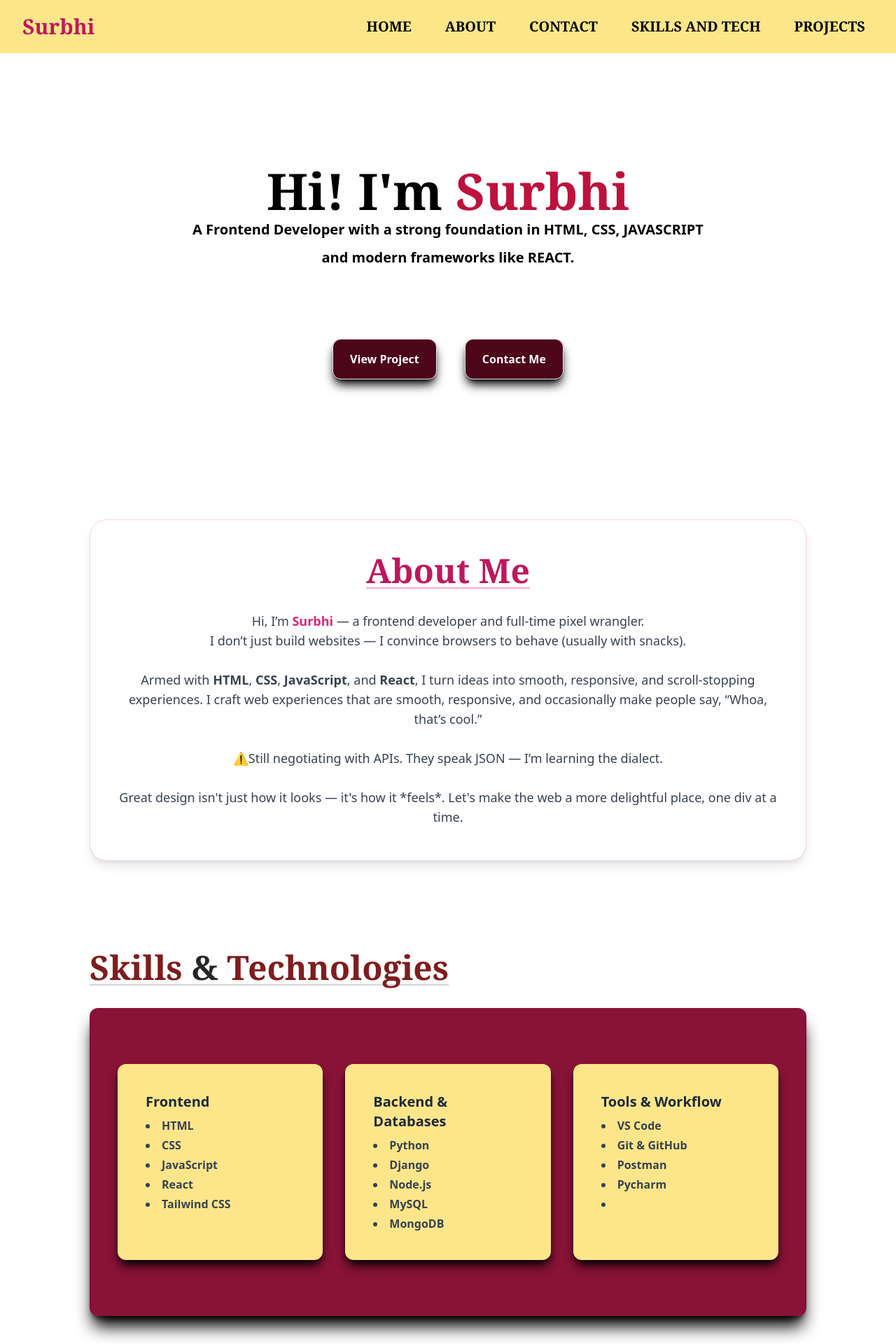
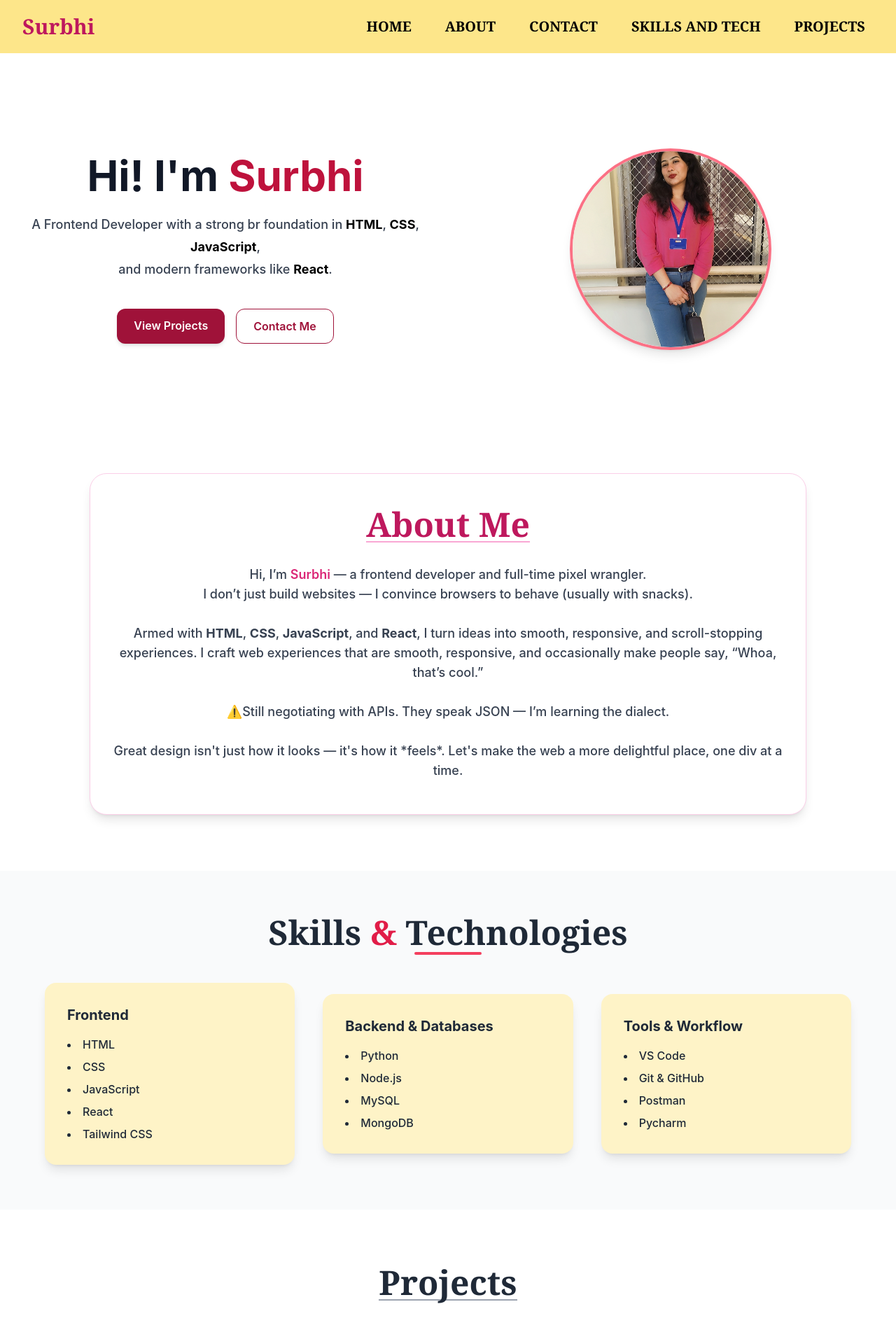
Before and after one commit to surbhi713/portfolio, a React (Vite) app: page /skills in a window 1280 px wide. Shown: the top 1920 px of the page at 70% size. Built offline with nearby package versions, Linux system fonts and the light colour scheme.

Commit message:
change in styling

```diff
--- a/src/index.css
+++ b/src/index.css
@@ -3,3 +3,9 @@
 @tailwind utilities;
 
 @import 'aos/dist/aos.css';
+
+body {
+  font-family: 'Inter', sans-serif;
+  background-color: #ffffff;
+  color: #1f2937; /* Tailwind gray-800 */
+}
--- a/src/section/Home.jsx
+++ b/src/section/Home.jsx
@@ -1,52 +1,77 @@
-import React, { useEffect } from 'react'
+import React, { useEffect } from 'react';
 import 'aos/dist/aos.css';
 import Aos from 'aos';
 import profileImg from '../assets/surbhi.jpg';
 
-
 function Home() {
-    useEffect(()=>{
-      Aos.init({
-        offset:200,
-        duration:800,
-        delay:100,
-        easing:"ease-in-sine"
-      })
-    },[])
-
+  useEffect(() => {
+    Aos.init({
+      offset: 200,
+      duration: 800,
+      delay: 100,
+      easing: 'ease-in-sine',
+    });
+  }, []);
 
   return (
-    <div id='home' className='flex flex-col justify-center items-center gap-8 lg:py-20 py-7 px-3 mt-20
-    '>
-       <div className='flex-1 text-center lg:text-left'>
-        <h1 data-aos="zoom-in" className='lg:text-7xl text-5xl font-serif font-semibold text-center'>Hi! I'm
-             <span className="text-rose-700 hover:text-yellow-900 text-center"> Surbhi</span></h1>
+    <section
+      id="home"
+      className="flex flex-col-reverse lg:flex-row justify-center items-center gap-10 lg:py-24 py-12 px-6 mt-10"
+    >
+      {/* Text Section */}
+      <div className="flex-1 text-center lg:text-center space-y-6">
+        <h1
+          data-aos="zoom-in"
+          className="text-4xl sm:text-5xl lg:text-6xl font-bold text-gray-900"
+        >
+          Hi! I'm{' '}
+          <span className="text-rose-700 hover:text-yellow-900 transition duration-300">
+            Surbhi
+          </span>
+        </h1>
 
-             <p data-aos="zoom-in" data-aos-delay="200"
-             className='justify-center items-center text-center px-4 text-xl font-semibold leading-10'>
-                A Frontend Developer with a strong foundation in <strong>HTML</strong>,
-             <strong> CSS</strong>, <strong>JAVASCRIPT</strong> <br /> and
-                modern frameworks like <strong>REACT.</strong></p>
-                </div>
+        <p
+          data-aos="zoom-in"
+          data-aos-delay="200"
+          className="text-lg text-gray-700 leading-8 font-medium"
+        >
+          A Frontend Developer with a strong br foundation in{' '}
+          <strong className="text-black">HTML</strong>,{' '}
+          <strong className="text-black">CSS</strong>,{' '}
+          <strong className="text-black">JavaScript</strong>, <br /> and modern
+          frameworks like <strong className="text-black">React</strong>.
+        </p>
 
-            <div className='flex gap-10 mt-6 items-end justify-center lg:py-10 px-10 rounded-xl'>
-             <button  className='bg-rose-950  text-white rounded-xl font-semibold
-            border shadow-lg shadow-black p-4 px-6 transform hover:scale-110
+        {/* Buttons */}
+        <div className="flex flex-col sm:flex-row justify-center lg:justify-center gap-4 pt-4">
+          <a
+            href="#projects"
+            className="bg-rose-800 text-white py-3 px-6 rounded-xl font-semibold shadow-md hover:bg-rose-700 transition"
+          >
+            View Projects
+          </a>
+          <a
+            href="#contact"
+            className="border border-rose-800 text-rose-800 py-3 px-6 rounded-xl font-semibold hover:bg-rose-100 transition"
+          >
+            Contact Me
+          </a>
+        </div>
+      </div>
 
-            transition-transform duration-300'  >
-                <a href='#projects' smooth={true}>View Project</a>
-            </button>
-
-            <button className='bg-rose-950 text-white rounded-xl font-semibold
-            border shadow-lg shadow-black p-4 px-6 transform hover:scale-110
-             transition-transform duration-300'>
-                <a href="#contact" smooth={true}>Contact Me</a>
-            </button>
-            </div>
-
-
-    </div>
-  )
+      {/* Profile Image */}
+      <div
+        data-aos="fade-up"
+        className="flex-1 flex justify-center items-center"
+      >
+        <img
+          src={profileImg}
+          alt="Surbhi"
+          className="w-72 h-72 rounded-full object-cover border-4 border-rose-400 shadow-lg hover:scale-105 transition-transform duration-300"
+        />
+      </div>
+    </section>
+  );
 }
 
-export default Home
+export default Home;
--- a/src/section/Projects.jsx
+++ b/src/section/Projects.jsx
@@ -1,7 +1,6 @@
 import React, { use, useEffect } from 'react'
 import 'aos/dist/aos.css';
 import Aos from 'aos';
-import { useDarkMode } from '../components/DarkModeComponent';
 import project from "../components/export.js";
 
 
@@ -15,10 +14,9 @@ function Project() {
         })
     })
 
-    const{darkmode,toggleDarkMode} = useDarkMode()
 
   return (
-    <section className={`${darkmode ? 'bg-black' : 'bg-transparent'}
+    <section className={`${'bg-transparent'}
         lg:px-20 px-6 py-20 justify-center items-center gap-20  flex flex-col  lg:w-[95%]
         w-full h-fit m-auto bg-center bg-cover`}>
         <div className='flex flex-col justify-center items-start gap-4'>
@@ -40,14 +38,11 @@ function Project() {
                             <img src={items.image} alt={items.alt} data-aos="fade-in" data-aos-delay="800"
                             className='rounded-xl' />
                             <div className='flex items-start justify-center gap-6'>
-                                <button className="absolute left-7 center-10 bg-fuchsia-600 m-auto
+                                <button className="absolute left-16 bg-fuchsia-600 m-auto
                              text-white px-4 py-2 text-sm font-semibold rounded hover:bg-fuchsia-700">
                                 <a href={items.link} target='_blank'>Live Demo</a>
                               </button>
-                            <button className="absolute right-7 center-10 bg-fuchsia-600 m-auto
-                             text-white px-4 py-2 text-sm font-semibold rounded hover:bg-fuchsia-700">
-                                <a href="" target='_blank'>Source Code</a>
-                              </button>
+
                             </div>
                         </div>
                         <div>
--- a/src/section/Skills.jsx
+++ b/src/section/Skills.jsx
@@ -1,95 +1,70 @@
-// import React, { use, useEffect } from 'react'
-
-// import Aos from 'aos';
-// import { useDarkMode } from '../components/DarkModeComponent';
-
-
-// function Skills() {
-
-
-
-//     const{darkmode,toggleDarkMode} = useDarkMode();
-
-//   return (
-//     <div className={`${darkmode ? 'bg-black' : 'bg-gray-800'} lg:py-20 py-6 px-20
-//     flex justify-center items-start gap-10`} >
-
-//     </div>
-//   )
-// }
-
-// export default Skills
-
-
 import React, { useEffect } from "react";
 import AOS from 'aos';
 import 'aos/dist/aos.css';
 import { useDarkMode } from "../components/DarkModeComponent";
 
 const SkillsSection = () => {
+  const { darkmode } = useDarkMode();
 
-      useEffect(()=>{
-        AOS.init({
-            delay:100,
-            offset:200,
-            duration:800,
-            easing:"ease-in-sine"
-        })
-    })
+  useEffect(() => {
+    AOS.init({
+      delay: 100,
+      offset: 200,
+      duration: 800,
+      easing: "ease-in-sine"
+    });
+  }, []);
 
-  const {darkmode,toggleDarkMode} = useDarkMode();
   return (
-    <section id="skills" className={`${darkmode?"bg-black text-amber-200" :  "bg-transparent"}
-     py-12 justify-center flex px-4 text-gray-800`}>
-      <div className="max-w-5xl mx-auto ">
-        <h2 data-aos="zoom-in" className="text-5xl font-bold  text-red-900 mb-8 border-b-2
-        font-serif border-gray-300 inline-block">
-          Skills <span className="text-zinc-800">&</span> Technologies
+    <section
+      id="skills"
+      className={`py-16 px-4 md:px-10 transition-colors duration-500
+        ${darkmode ? "bg-black text-amber-100" : "bg-gray-50 text-gray-800"}`}
+    >
+      <div className="max-w-6xl mx-auto">
+        <h2
+          data-aos="fade-up"
+          className="text-4xl md:text-5xl font-bold mb-12 text-center font-serif relative"
+        >
+          Skills <span className="text-rose-600">&</span> Technologies
+          <div className="absolute left-1/2 -bottom-2 w-24 h-1 bg-rose-500 rounded-full -translate-x-1/2"></div>
         </h2>
 
-        <div data-aos="zoom-in" data-aos-delay="400" className="grid grid-cols-1 sm:grid-cols-2 md:grid-cols-3 bg-rose-900
-        rounded-xl lg:py-20 py-6 shadow-xl shadow-black border-rose-500 px-10 gap-8">
-          {/* Frontend Skills */}
-          <div className="bg-amber-200 rounded-xl py-10 px-10 gap-10 shadow-black
-          shadow-lg transform hover:scale-110 transition-transform duration-300 cursor-pointer
-          ">
-            <h3 className="text-xl font-bold mb-2">Frontend</h3>
-            <ul className="list-disc font-semibold list-inside text-gray-700 space-y-1">
-              <li>HTML</li>
-              <li>CSS</li>
-              <li>JavaScript</li>
-              <li>React</li>
-              <li>Tailwind CSS</li>
-            </ul>
-          </div>
-
-          {/* Backend & Databases */}
-          <div className="bg-amber-200 rounded-xl  py-10 px-10 gap-10 shadow-black
-          shadow-lg transform hover:scale-110 transition-transform duration-300 cursor-pointer">
-            <h3 className="text-xl font-bold mb-2">Backend & Databases</h3>
-            <ul className="list-disc list-inside font-semibold text-gray-700 space-y-1">
-              <li>Python</li>
-              <li>Django</li>
-              <li>Node.js</li>
-              <li>MySQL</li>
-              <li>MongoDB</li>
-            </ul>
-          </div>
-
-          {/* Tools & Workflow */}
-          <div className="bg-amber-200 rounded-xl  py-10 px-10 gap-10 shadow-black
-          shadow-lg transform hover:scale-110 transition-transform duration-300 cursor-pointer">
-
-            <h3 className="text-xl font-bold mb-2">Tools & Workflow</h3>
-            <ul className="list-disc font-semibold list-inside text-gray-700 space-y-1">
-              <li>VS Code</li>
-              <li>Git & GitHub</li>
-              <li>Postman</li>
-              <li>Pycharm</li>
-              <li className="decoration-none"></li>
-
-            </ul>
-          </div>
+        <div
+          data-aos="fade-up"
+          data-aos-delay="300"
+          className="grid grid-cols-1 sm:grid-cols-2 lg:grid-cols-3 gap-10 justify-center items-center"
+        >
+          {/* Card */}
+          {[
+            {
+              title: "Frontend",
+              items: ["HTML", "CSS", "JavaScript", "React", "Tailwind CSS"],
+            },
+            {
+              title: "Backend & Databases",
+              items: ["Python", "Node.js", "MySQL", "MongoDB"],
+            },
+            {
+              title: "Tools & Workflow",
+              items: ["VS Code", "Git & GitHub", "Postman", "Pycharm"],
+            },
+          ].map((skill, idx) => (
+            <div
+              key={idx}
+              className={`bg-amber-100 ${
+                darkmode ? "text-gray-900" : "text-gray-800"
+              } rounded-2xl shadow-lg p-8 hover:scale-105 transition-transform duration-300
+              w-[70%] lg:w-full`}
+            >
+              <h3 className="text-xl font-bold mb-4">{skill.title}</h3>
+              <ul className="list-disc list-inside space-y-2 font-medium">
+                {skill.items.map((item, i) => (
+                  <li className="text-gray-800" key={i}>{item}</li>
+                ))}
+              </ul>
+            </div>
+          ))}
         </div>
       </div>
     </section>
--- a/tailwind.config.js
+++ b/tailwind.config.js
@@ -4,9 +4,12 @@ export default {
     "./index.html",
     "./src/**/*.{js,ts,jsx,tsx}",
   ],
-  darkMode:"class",
   theme: {
-    extend: {},
+    extend: {
+ fontFamily: {
+        sans: ['Inter', 'sans-serif'],
+      },
+    },
   },
   plugins: [],
 }
```
Also changed, not shown: src/components/Header.jsx (+5 -5 lines).
